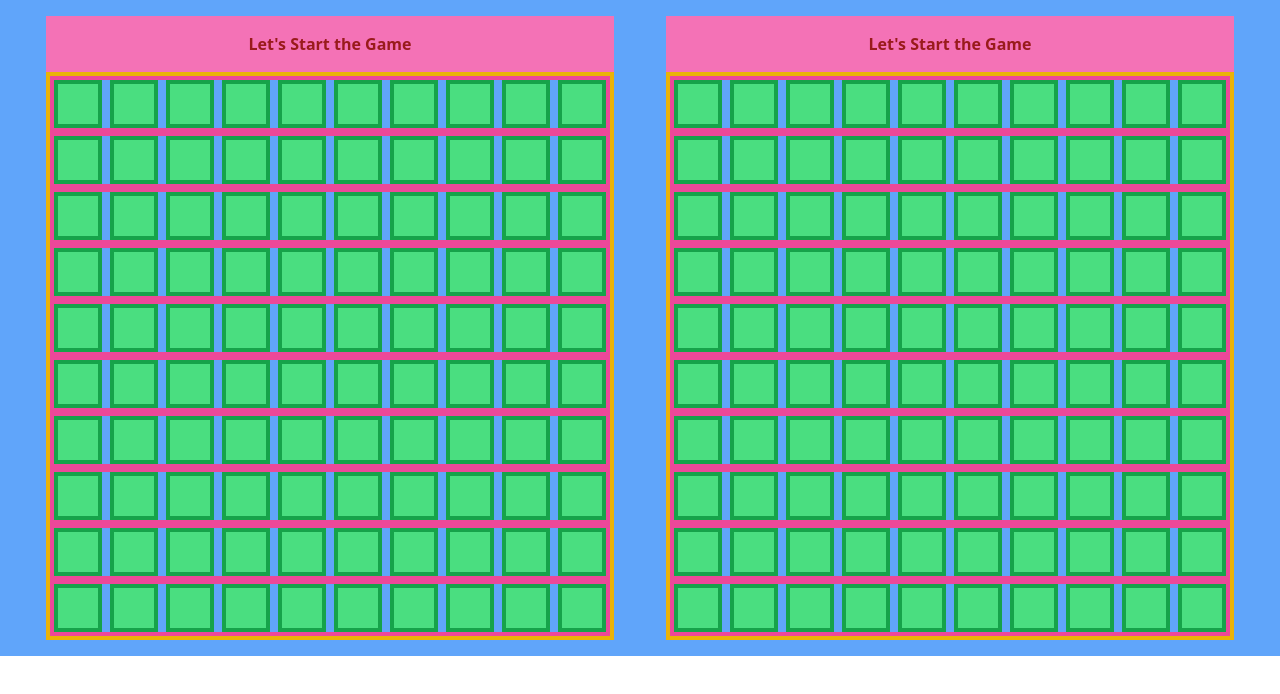
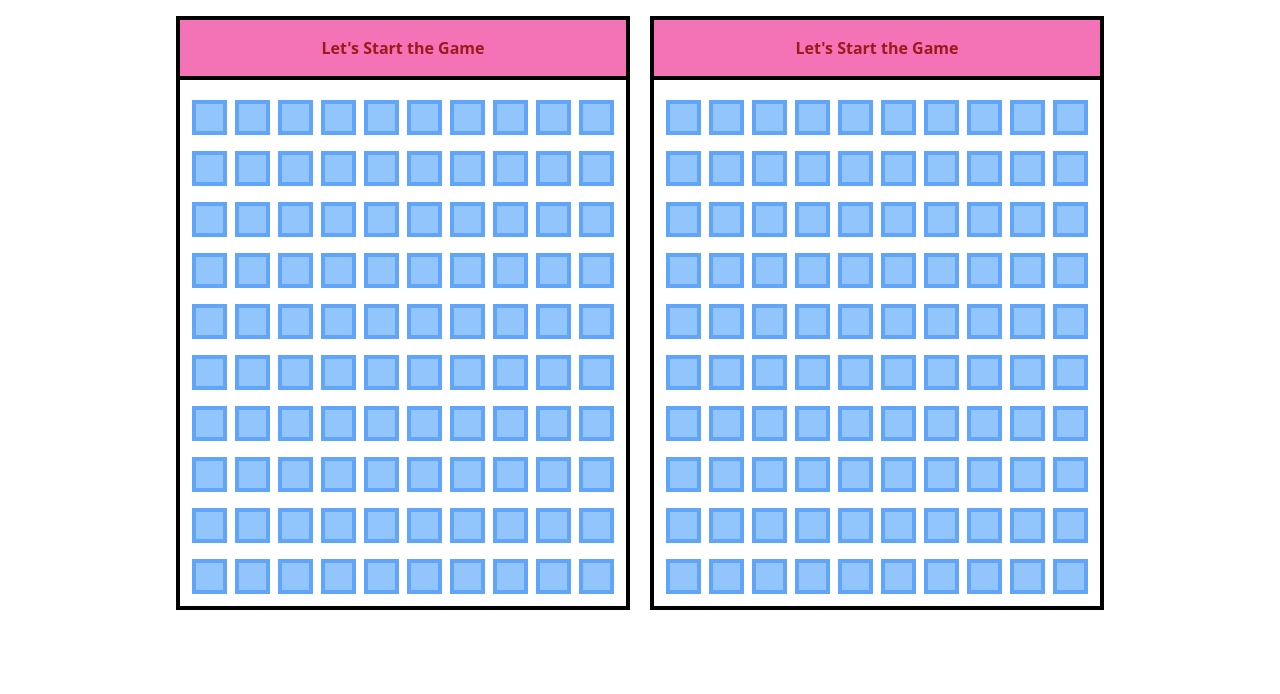
Before and after one commit to PrassesKhadka/Project-BattleShip, a Next.js app in the folder battleship/: page / in a window 1280 px wide. Shown: the top 694 px of the page. Built offline with nearby package versions, Linux system fonts and the light colour scheme.

Commit message:
Rendering: ship hit and miss shown in ui

```diff
--- a/battleship/app/components/Board.tsx
+++ b/battleship/app/components/Board.tsx
@@ -1,6 +1,10 @@
 import React from "react";
 import { useState } from "react";
-import { IreturnGameBoard, TboardData } from "../factories/Gameboard";
+import {
+	Ilocation,
+	IreturnGameBoard,
+	TboardData,
+} from "../factories/Gameboard";
 import { IreturnPlayer } from "../factories/Player";
 import MessageBoard from "./MessageBoard";
 
@@ -13,28 +17,52 @@ interface Props {
 const Board = (props: Props) => {
 	const { board, player, opponent } = props;
 	const [message, setMessage] = useState<string>("");
+	const [hitIndex, setHitIndex] = useState<Ilocation[]>([]);
+	const [missIndex, setMissIndex] = useState<Ilocation[]>([]);
 
 	// when onClick on the gameboard
 	const shot = (i: number, j: number) => {
-		setMessage(player.attack(opponent, { x: i, y: j }));
+		setMessage(opponent.attack(player, { x: i, y: j }));
+		setHitIndex(player.getGameBoard().hitIndex);
+		setMissIndex(player.getGameBoard().missIndex);
 	};
 
 	return (
-		<div className="m-4">
-			<div className="bg-pink-400  text-red-800 p-4 font-bold">
+		<div className="mt-4 border-black border-4 max-w-[90%]">
+			<div className="bg-pink-400 text-red-800 p-4 font-bold border-b-4 border-b-black ">
 				<MessageBoard message={message} />
 			</div>
-			<div className="border-4 border-yellow-500 max-width:[300px]">
+			<div className="p-1 m-1">
 				{board.map((value: TboardData[], i) => {
 					return (
-						<div className="flex gap-2 border-4 border-pink-500">
+						<div className="flex mt-2">
 							{value.map((data: TboardData, j) => {
 								return (
 									<div
-										className="border-4 border-green-600 p-5 hover:cursor-crosshair bg-green-400"
+										className="border-4 border-blue-400 m-1 w-[35px] h-[35px] hover:cursor-crosshair bg-blue-300"
 										onClick={() => {
 											shot(i, j);
-										}}></div>
+										}}>
+										{hitIndex.some((element) => {
+											if (element.x === i && element.y === j) {
+												return true;
+											} else {
+												return false;
+											}
+										}) ? (
+											<div className="w-full h-full border-4 border-green-400  hover:cursor-not-allowed bg-green-300"></div>
+										) : missIndex.some((element) => {
+												if (element.x === i && element.y === j) {
+													return true;
+												} else {
+													return false;
+												}
+										  }) ? (
+											<div className="w-full h-full border-4 border-red-400  hover:cursor-not-allowed bg-red-300"></div>
+										) : (
+											<div></div>
+										)}
+									</div>
 								);
 							})}
 						</div>
--- a/battleship/app/components/Main.tsx
+++ b/battleship/app/components/Main.tsx
@@ -22,9 +22,9 @@ const Main = () => {
 	player2.randomlyAddShip();
 
 	return (
-		<div className=" bg-blue-400 w-screen">
+		<div className=" w-screen">
 			{/* Board wrapper */}
-			<div className="flex justify-center items-center gap-5">
+			<div className="flex flex-wrap justify-center items-center gap-5">
 				<Board board={board1} player={player1} opponent={player2} />
 				<Board board={board2} player={player2} opponent={player1} />
 			</div>
--- a/battleship/app/components/MessageBoard.tsx
+++ b/battleship/app/components/MessageBoard.tsx
@@ -8,8 +8,8 @@ interface Props {
 const MessageBoard = (props: Props) => {
 	const { message } = props;
 	return (
-		<div className="flex justify-center items-center">
-			{message ? message : "Let's Start the Game"}
+		<div className="flex justify-center items-center text-center">
+			{message ? message.toUpperCase() : "Let's Start the Game"}
 		</div>
 	);
 };
--- a/battleship/app/factories/Player.ts
+++ b/battleship/app/factories/Player.ts
@@ -23,7 +23,7 @@ export default function Player(name: string) {
 	function attack(opponent: IreturnPlayer, location: Ilocation): string {
 		const opponentGameBoard = opponent.getGameBoard();
 		const message = opponentGameBoard.receiveAttack(location);
-		return `${name} ${message}`;
+		return `${name}, ${message}`;
 	}
 	function randomlyAddShip(): boolean {
 		let length = 2;
```
